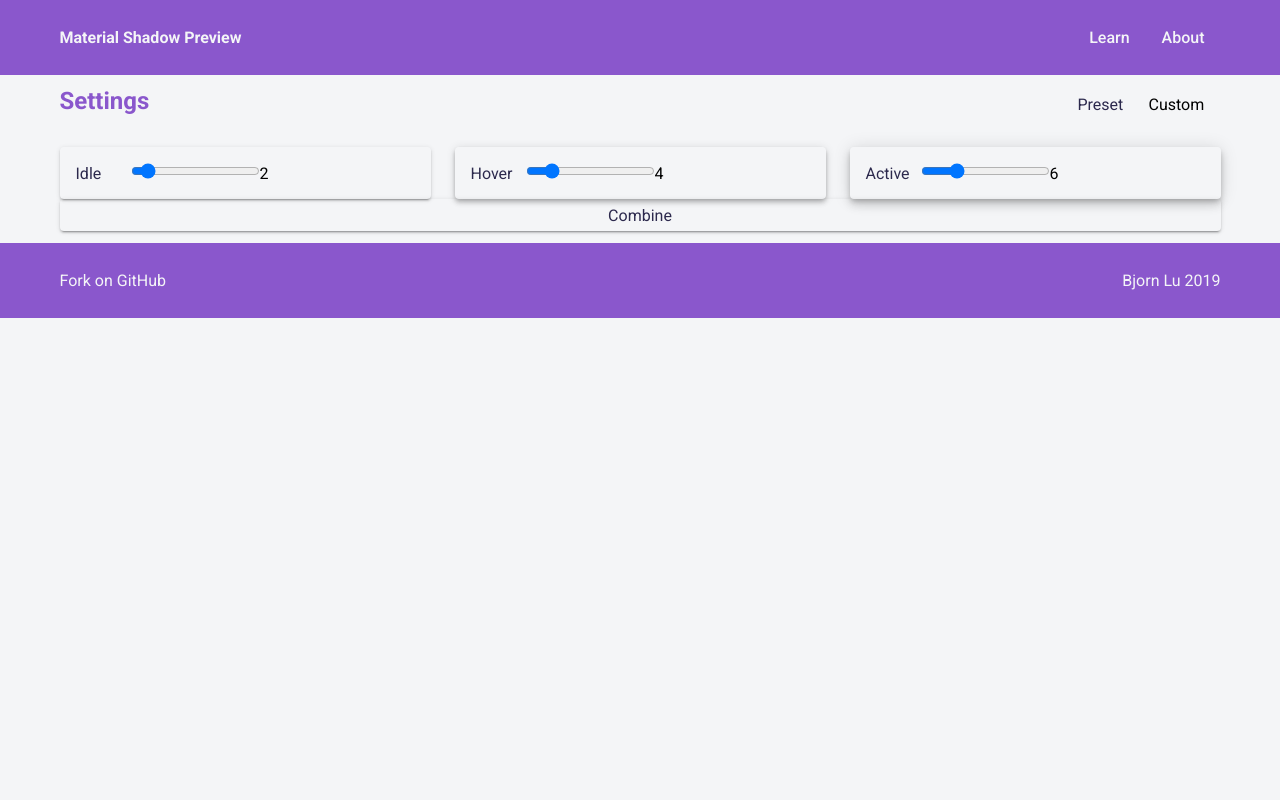
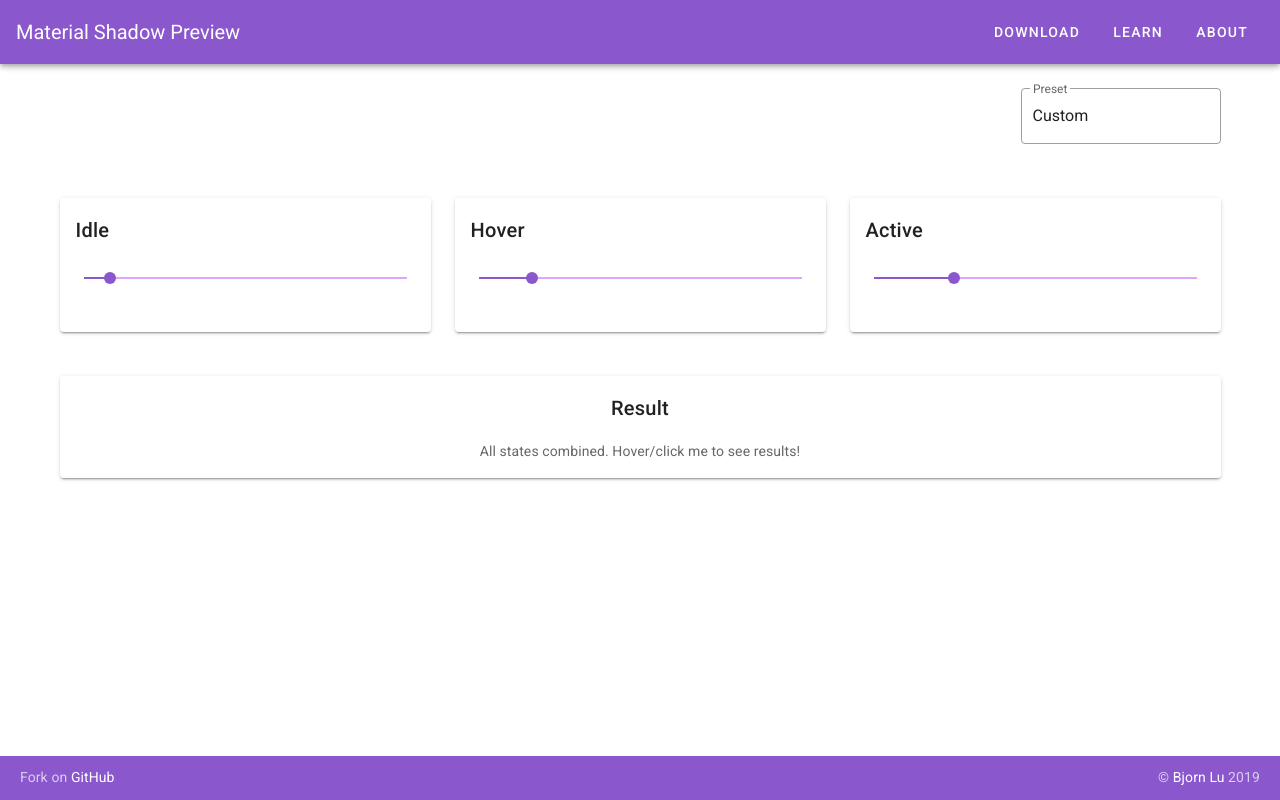
Before and after one commit to bluwy/material-shadow-preview, a Vue app: page / in a window 1280 px wide. Built offline with nearby package versions, Linux system fonts and the light colour scheme.

Commit message:
Second iteration

```diff
--- a/public/index.html
+++ b/public/index.html
@@ -6,7 +6,6 @@
     <meta name="viewport" content="width=device-width,initial-scale=1.0">
     <title>Material Shadow Preview</title>
     <link rel="stylesheet" href="https://fonts.googleapis.com/css?family=Roboto:100,300,400,500,700,900&display=swap">
-    <link rel="stylesheet" href="https://use.fontawesome.com/releases/v5.8.2/css/all.css" integrity="sha384-hWVjflwFxL6sNzntih27bfxkr27PmbbK/iSvJ+a4+0owXq79v+lsFkW54bOGbiDQ" crossorigin="anonymous">
   </head>
   <body>
     <noscript>
--- a/src/App.vue
+++ b/src/App.vue
@@ -1,9 +1,13 @@
 <template>
-  <div id="app" class="d-flex flex-column">
-    <AppHeader/>
-    <router-view class="flex-grow-1"/>
-    <AppFooter/>
-  </div>
+  <v-app>
+    <AppHeader></AppHeader>
+    <v-content>
+      <v-container fluid>
+        <router-view></router-view>
+      </v-container>
+    </v-content>
+    <AppFooter></AppFooter>
+  </v-app>
 </template>
 
 <script>
@@ -27,63 +31,7 @@ export default {
   --dark-color: #2c294d;
 }
 
-*, *::before, *::after {
-  box-sizing: border-box;
-}
-
-#app {
-  min-height: 100vh;
-}
-
-html {
-  font-family: Roboto, -apple-system, BlinkMacSystemFont, 'Segoe UI', Oxygen, Ubuntu, Cantarell, 'Open Sans', 'Helvetica Neue', sans-serif;
-  font-display: swap;
-  -webkit-font-smoothing: antialiased;
-  -moz-osx-font-smoothing: grayscale;
-  background-color: var(--light-color);
-  color: #2c294d;
-}
-
-body {
-  margin: 0;
-}
-
 a {
-  position: relative;
-  color: var(--light-volor);
   text-decoration: none;
 }
-a::after {
-  content: '';
-  position: absolute;
-  bottom: 0;
-  left: 0;
-  width: 100%;
-  height: 2px;
-  background-color: var(--light-color);
-  transform: scale(0);
-  transition: transform .3s cubic-bezier(0.215, 0.610, 0.355, 1);
-}
-a:hover::after, a:focus::after, a:active::after {
-  transform: scaleX(1);
-}
-
-button {
-  padding: .5rem 1rem;
-  border-radius: .25rem;
-}
-button:focus, button:active {
-  outline: none;
-}
-
-select {
-  padding: .5rem 1rem;
-  font-size: 1rem;
-  border-radius: .25rem;
-}
-
-label {
-  display: inline-block;
-  min-width: 55px;
-}
 </style>
--- a/src/components/AppFooter.vue
+++ b/src/components/AppFooter.vue
@@ -1,17 +1,19 @@
 <template>
-  <footer class="elevation-8 footer">
-    <div class="container">
-      <div class="row">
-        <div class="col-auto">
-          Fork on <a href="https://github.com/bjornlug">GitHub</a>
-        </div>
-        <div class="col"></div>
-        <div class="col-auto">
-          <a href="https://bjornlu.netlify.com">Bjorn Lu</a> 2019
-        </div>
-      </div>
-    </div>
-  </footer>
+  <v-footer dark color="primary" class="text-center">
+    <v-card flat color="primary" width="100%">
+      <v-card-text>
+        <v-layout row wrap>
+          <v-flex shrink>
+            Fork on <a class="white--text" href="https://github.com/bjornlug">GitHub</a>
+          </v-flex>
+          <v-spacer></v-spacer>
+          <v-flex shrink>
+            &copy; <a class="white--text" href="https://bjornlu.netlify.com">Bjorn Lu</a> {{ new Date().getFullYear() }}
+          </v-flex>
+        </v-layout>
+      </v-card-text>
+    </v-card>
+  </v-footer>
 </template>
 
 <script>
--- a/src/components/AppHeader.vue
+++ b/src/components/AppHeader.vue
@@ -1,21 +1,17 @@
 <template>
-  <header class="header elevation-4">
-    <div class="container">
-      <div class="row">
-        <div class="col">
-          <router-link class="brand-link" to="/">
-            <b>Material Shadow Preview</b>
-          </router-link>
-        </div>
-        <div class="col-auto">
-          <nav>
-            <router-link class="nav-link" to="/learn">Learn</router-link>
-            <router-link class="nav-link" to="/about">About</router-link>
-          </nav>
-        </div>
-      </div>
-    </div>
-  </header>
+  <v-app-bar app dark color="primary">
+    <v-toolbar-title>
+      <router-link class="white--text" to="/">
+        Material Shadow Preview
+      </router-link>
+    </v-toolbar-title>
+    <v-spacer></v-spacer>
+    <v-toolbar-items>
+      <v-btn text to="/download">Download</v-btn>
+      <v-btn text to="/learn">Learn</v-btn>
+      <v-btn text to="/about">About</v-btn>
+    </v-toolbar-items>
+  </v-app-bar>
 </template>
 
 <script>
@@ -24,32 +20,6 @@ export default {
 }
 </script>
 
-<style scoped>
-.header {
-  padding-top: 1rem;
-  padding-bottom: 1rem;
-  background-color: var(--primary-color);
-  color: var(--light-color);
-}
+<style>
 
-.brand-link::after {
-  content: none;
-}
-
-.nav-link {
-  padding: .5rem 1rem;
-  font-weight: 500;
-  color: inherit;
-  text-decoration: none;
-  transition: all .3s cubic-bezier(0.215, 0.610, 0.355, 1);
-}
-.nav-link::after {
-  content: none;
-}
-.nav-link.router-link-active {
-  background-color: #f3f4f64d;
-}
-.nav-link:hover, .nav-link:focus, .nav-link:active {
-  background-color: #f4f5f733;
-}
 </style>
--- a/src/plugins/vuetify.js
+++ b/src/plugins/vuetify.js
@@ -6,5 +6,13 @@ Vue.use(Vuetify)
 export default new Vuetify({
   icons: {
     iconfont: 'fa'
+  },
+  theme: {
+    themes: {
+      light: {
+        primary: '#8a57cc',
+        accent: '#7176c4'
+      }
+    }
   }
 })
--- a/src/views/Home.vue
+++ b/src/views/Home.vue
@@ -1,55 +1,95 @@
 <template>
-  <main class="d-flex flex-column container">
-    <section class="my-5">
-      <div class="row mb-3">
-        <div class="col">
-          <h2 class="my-0 options-header">Settings</h2>
-        </div>
-        <div class="col-auto">
-          <label for="preset">Preset</label>
-          <select v-model="preset" name="preset" id="preset">
-            <option class="preset-option" value="custom">Custom</option>
-            <option v-for="(p, i) in presetKeys" :key="i" class="preset-option" :value="p">{{ p | capitalize }}</option>
-          </select>
-        </div>
-      </div>
-      <div class="row">
-        <div class="col-12 col-lg-4 mb-3">
-          <div class="box box-idle">
-            <Slider v-model="idleElevation" label="Idle" minValue="0" maxValue="24" step="1"/>
-          </div>
-        </div>
-        <div class="col-12 col-lg-4 mb-3">
-          <div class="box box-hover">
-            <Slider v-model="hoverElevation" label="Hover" minValue="0" maxValue="24" step="1"/>
-          </div>
-        </div>
-        <div class="col-12 col-lg-4 mb-3">
-          <div class="box box-active">
-            <Slider v-model="activeElevation" label="Active" minValue="0" maxValue="24" step="1"/>
-          </div>
-        </div>
-      </div>
-    </section>
-    <section class="d-flex flex-grow-1 mb-5">
-      <div class="box box-combine">
-        <div class="box-content">
-          <span>Combine</span>
-        </div>
-      </div>
-    </section>
-  </main>
+  <v-container grid-list-xl>
+    <v-layout column>
+      <v-flex>
+        <v-layout row wrap>
+          <v-spacer></v-spacer>
+          <v-flex shrink>
+            <v-select
+              :items="presetItems"
+              v-model="preset"
+              label="Preset"
+              outlined
+              style="width: 200px;"
+            ></v-select>
+          </v-flex>
+        </v-layout>
+      </v-flex>
+      <v-flex>
+        <v-layout row wrap justify-center>
+          <v-flex xs12 md4>
+            <v-card class="box-idle">
+              <v-card-title primary-title>
+                Idle
+              </v-card-title>
+              <v-card-text>
+                <v-slider
+                  v-model="idleElevation"
+                  min="0"
+                  max="24"
+                  step="1"
+                  thumb-label
+                ></v-slider>
+              </v-card-text>
+            </v-card>
+          </v-flex>
+          <v-flex xs12 md4>
+            <v-card class="box-hover">
+              <v-card-title primary-title>
+                Hover
+              </v-card-title>
+              <v-card-text>
+                <v-slider
+                  v-model="hoverElevation"
+                  min="0"
+                  max="24"
+                  step="1"
+                  thumb-label
+                ></v-slider>
+              </v-card-text>
+            </v-card>
+          </v-flex>
+          <v-flex xs12 md4>
+            <v-card class="box-active">
+              <v-card-title primary-title>
+                Active
+              </v-card-title>
+              <v-card-text>
+                <v-slider
+                  v-model="activeElevation"
+                  min="0"
+                  max="24"
+                  step="1"
+                  thumb-label
+                ></v-slider>
+              </v-card-text>
+            </v-card>
+          </v-flex>
+        </v-layout>
+      </v-flex>
+      <v-flex my-5 text-center>
+        <v-card class="box-combine">
+          <v-card-title primary-title class="justify-center">
+            Result
+          </v-card-title>
+          <v-card-text>
+            All states combined. Hover/click me to see results!
+          </v-card-text>
+        </v-card>
+      </v-flex>
+    </v-layout>
+  </v-container>
 </template>
 
 <script>
 import { mapState, mapGetters } from 'vuex'
-import Slider from '@/components/Slider.vue'
 
 export default {
   name: 'Home',
   data () {
     return {
       preset: 'custom',
+      presetItems: [{ text: 'Custom', value: 'custom' }],
       idleElevation: 0,
       hoverElevation: 0,
       activeElevation: 0
@@ -62,9 +102,6 @@ export default {
     ...mapGetters([
       'getElevationShadow'
     ]),
-    presetKeys () {
-      return Object.keys(this.presets)
-    },
     boxIdleShadow () {
       return this.getElevationShadow(this.idleElevation)
     },
@@ -75,65 +112,48 @@ export default {
       return this.getElevationShadow(this.activeElevation)
     }
   },
+  methods: {
+    capitalize (val) {
+      if (!val) return ''
+      val = val.toString()
+      return val.charAt(0).toUpperCase() + val.slice(1)
+    }
+  },
   watch: {
     boxIdleShadow (val) {
+      this.preset = 'custom'
       document.documentElement.style.setProperty('--box-idle-shadow', val)
     },
     boxHoverShadow (val) {
+      this.preset = 'custom'
       document.documentElement.style.setProperty('--box-hover-shadow', val)
     },
     boxActiveShadow (val) {
+      this.preset = 'custom'
       document.documentElement.style.setProperty('--box-active-shadow', val)
     },
     preset (val) {
-      if (val !== 'custom') {
-        const elevations = this.presets[this.preset]
+      if (this.presets.hasOwnProperty(val)) {
+        const elevations = this.presets[val]
         this.idleElevation = elevations[0]
         this.hoverElevation = elevations[1]
         this.activeElevation = elevations[2]
       }
     }
   },
-  filters: {
-    capitalize (val) {
-      if (!val) return ''
-      val = val.toString()
-      return val.charAt(0).toUpperCase() + val.slice(1)
-    }
-  },
   mounted () {
     this.idleElevation = 2
     this.hoverElevation = 4
     this.activeElevation = 6
-  },
-  components: {
-    Slider
+
+    Object.keys(this.presets).forEach((val) => {
+      this.presetItems.push({ text: this.capitalize(val), value: val })
+    })
   }
 }
 </script>
 
 <style scoped>
-.options-header {
-  color: var(--primary-color);
-}
-
-.preset-option {
-  text-transform: capitalize;
-}
-
-.box {
-  position: relative;
-  padding: 1rem;
-  border-radius: .25rem;
-  transition: all .3s cubic-bezier(0.215, 0.610, 0.355, 1);
-}
-
-.box .box-content {
-  position: absolute;
-  top: 50%;
-  left: 50%;
-  transform: translateX(-50%) translateY(-50%);
-}
 
 .box-idle {
   box-shadow: var(--box-idle-shadow);
@@ -148,7 +168,6 @@ export default {
 }
 
 .box-combine {
-  width: 100%;
   box-shadow: var(--box-idle-shadow);
 }
 .box-combine:hover {
```
